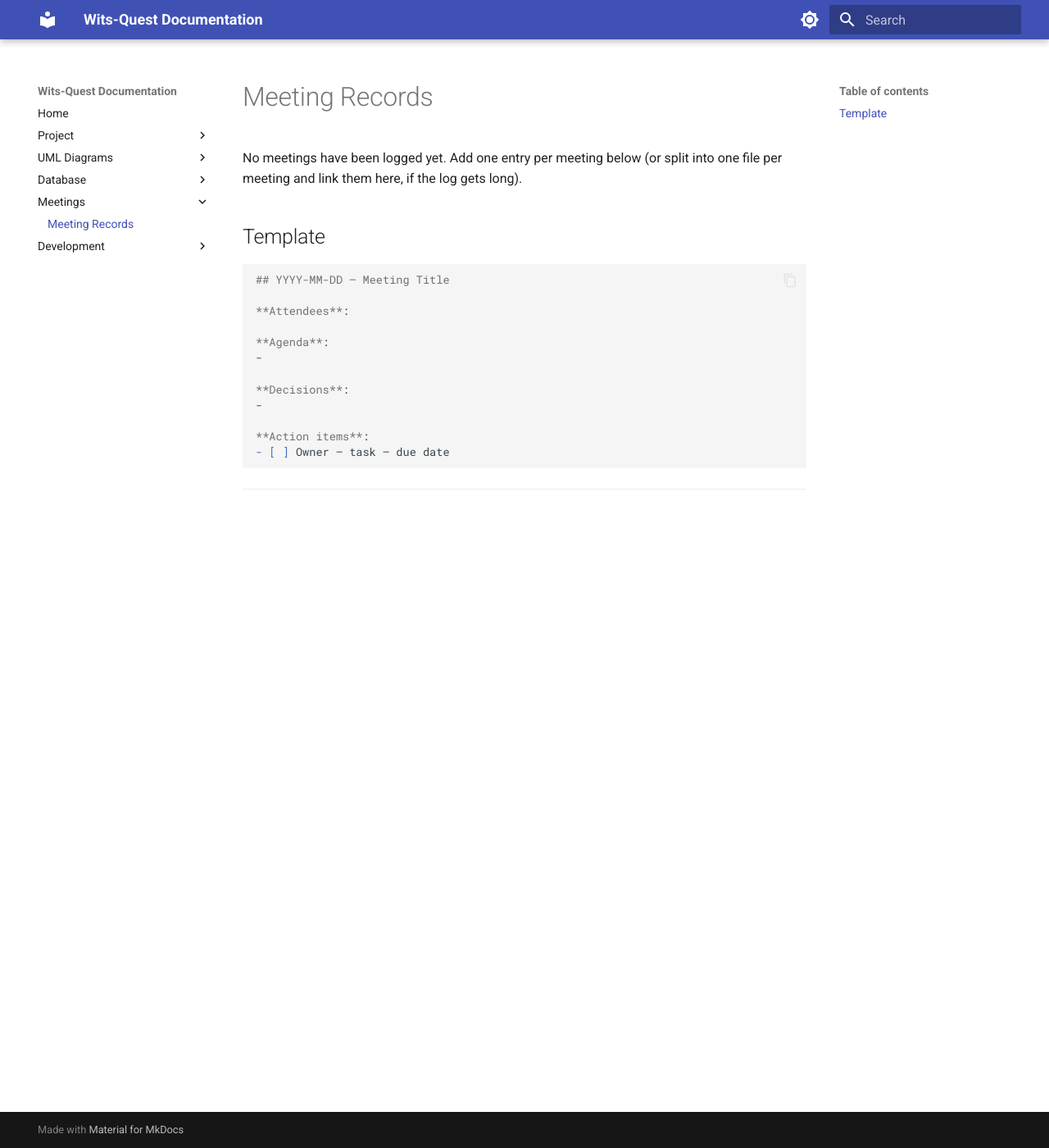
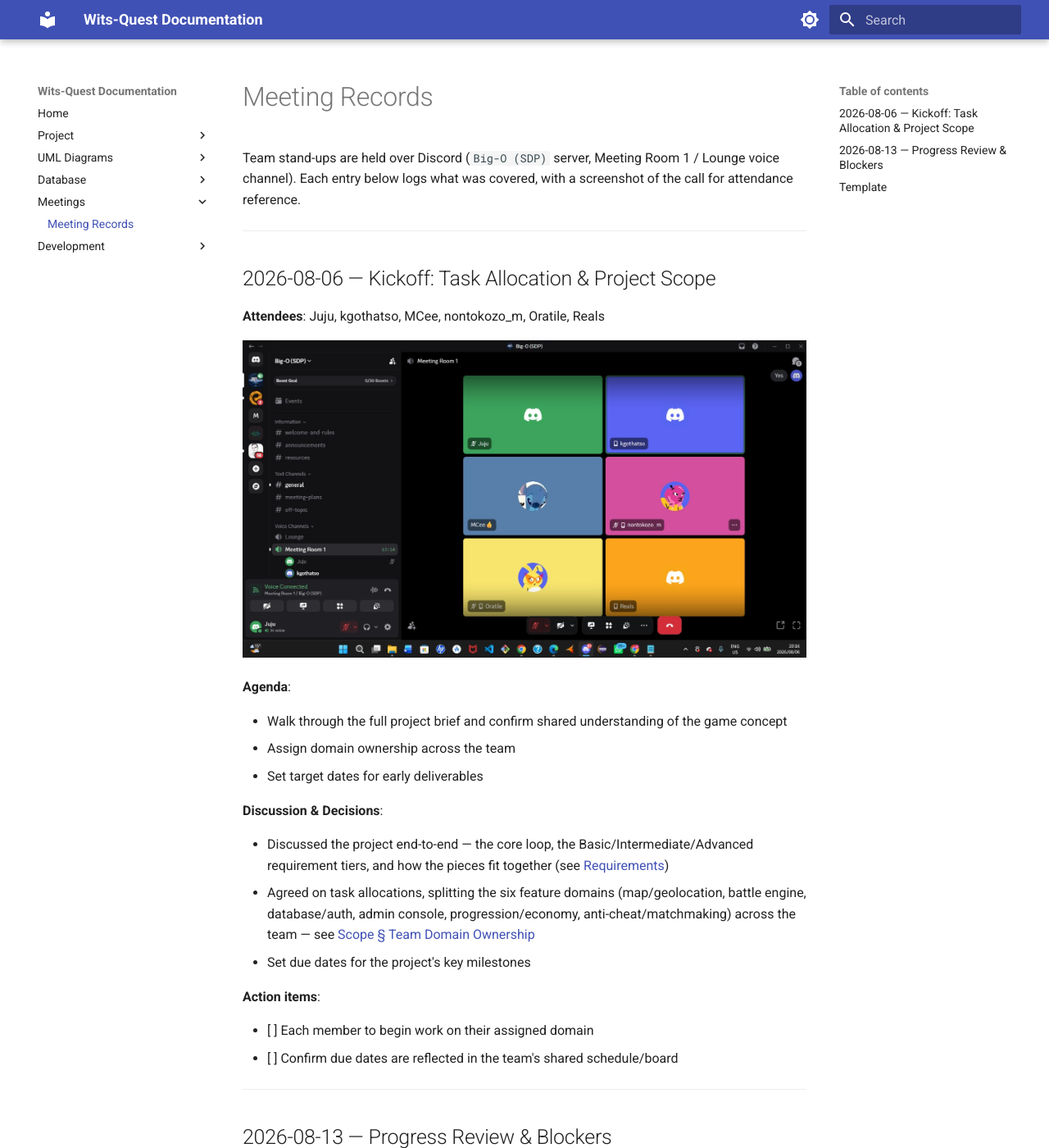
Before and after one commit to NkadimengKgothatso/-wits-quest, an MkDocs documentation site: the page built from docs/meetings/index.md, in a window 1280 px wide and 1400 px high. Shown: the whole window at 82% size. Built offline with MkDocs 1.6.1 and Material for MkDocs 9.7.7, drawn with Linux system fonts in a browser that asks for light colours; some of the changed text lies outside the part shown.

````diff
--- a/docs/meetings/index.md
+++ b/docs/meetings/index.md
@@ -1,6 +1,58 @@
 # Meeting Records
 
-No meetings have been logged yet. Add one entry per meeting below (or split into one file per meeting and link them here, if the log gets long).
+Team stand-ups are held over Discord (`Big-O (SDP)` server, Meeting Room 1 / Lounge voice channel). Each entry below logs what was covered, with a screenshot of the call for attendance reference.
+
+---
+
+## 2026-08-06 — Kickoff: Task Allocation & Project Scope
+
+**Attendees**: Juju, kgothatso, MCee, nontokozo_m, Oratile, Reals
+
+![Meeting call — 6 August 2026](images/2026-08-06-meeting.jpeg)
+
+**Agenda**:
+
+- Walk through the full project brief and confirm shared understanding of the game concept
+- Assign domain ownership across the team
+- Set target dates for early deliverables
+
+**Discussion & Decisions**:
+
+- Discussed the project end-to-end — the core loop, the Basic/Intermediate/Advanced requirement tiers, and how the pieces fit together (see [Requirements](../project/requirements.md))
+- Agreed on task allocations, splitting the six feature domains (map/geolocation, battle engine, database/auth, admin console, progression/economy, anti-cheat/matchmaking) across the team — see [Scope § Team Domain Ownership](../project/scope.md#team-domain-ownership)
+- Set due dates for the project's key milestones
+
+**Action items**:
+
+- [ ] Each member to begin work on their assigned domain
+- [ ] Confirm due dates are reflected in the team's shared schedule/board
+
+---
+
+## 2026-08-13 — Progress Review & Blockers
+
+**Attendees**: MCee, Juju, kgothatso, nontokozo_m, Oratile, Reals
+
+![Meeting call — 13 August 2026](images/2026-08-13-meeting.jpeg)
+
+**Agenda**:
+
+- Check progress against the domains assigned on 6 August
+- Surface blockers before they slow the rest of the team down
+
+**Discussion & Decisions**:
+
+- Went round the team reviewing how far each domain had progressed since kickoff
+- Identified current blockages holding people up
+
+**Action items**:
+
+- [ ] Document specific blockers raised in this meeting here once confirmed
+- [ ] Follow up with whoever owns each blocker to unblock before the next check-in
+
+---
+
+<!-- Copy the template below for each new meeting, most recent first. -->
 
 ## Template
 
@@ -12,13 +64,9 @@
 **Agenda**:
 -
 
-**Decisions**:
+**Discussion & Decisions**:
 -
 
 **Action items**:
 - [ ] Owner — task — due date
 ```
-
----
-
-<!-- Copy the template above for each new meeting, most recent first. -->
````
Also changed, not shown: docs/development/architecture.md (+29 -0 lines), docs/uml/index.md (+23 -7 lines), docs/meetings/images/2026-08-06-meeting.jpeg (added), docs/meetings/images/2026-08-13-meeting.jpeg (added).
